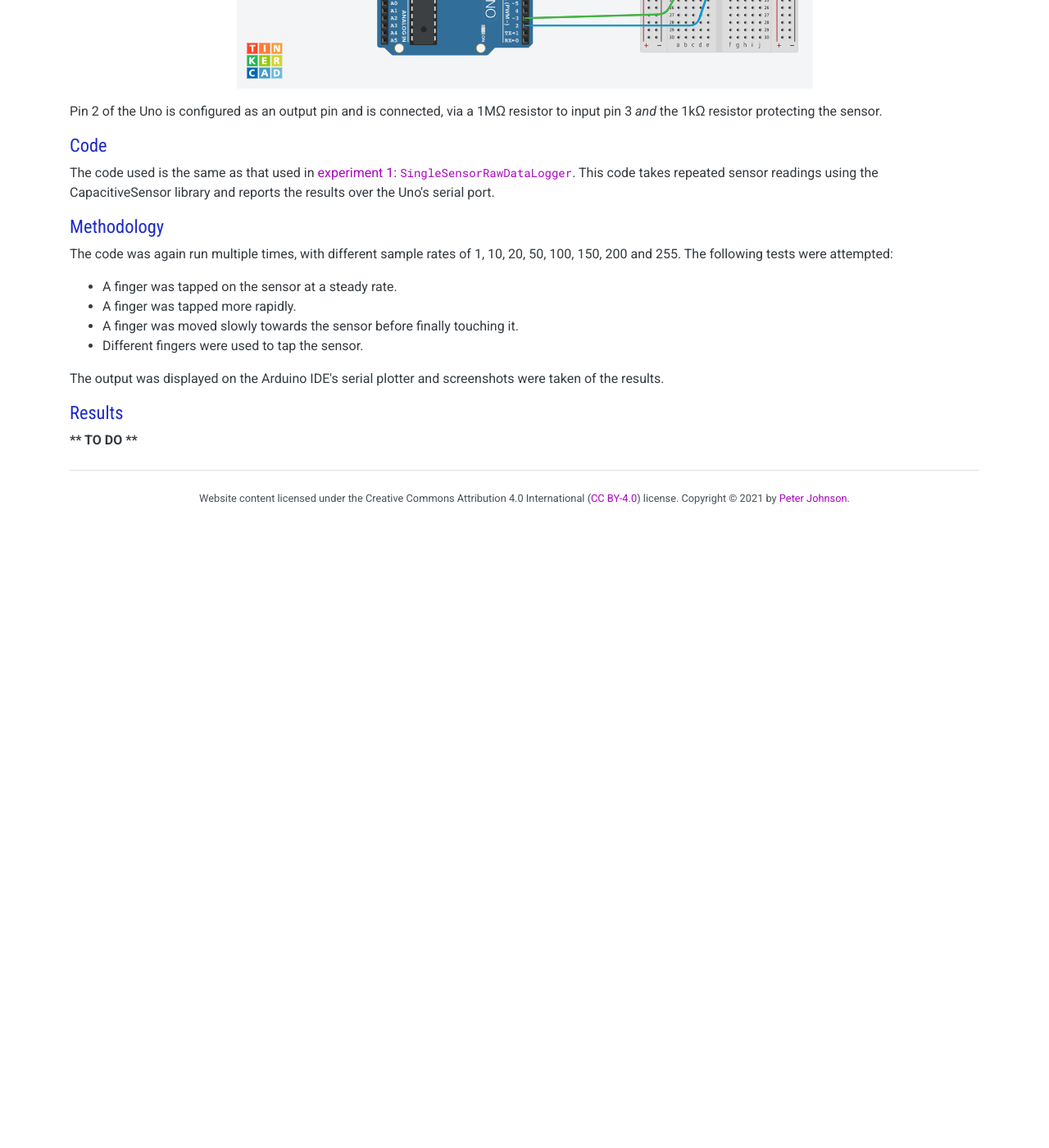
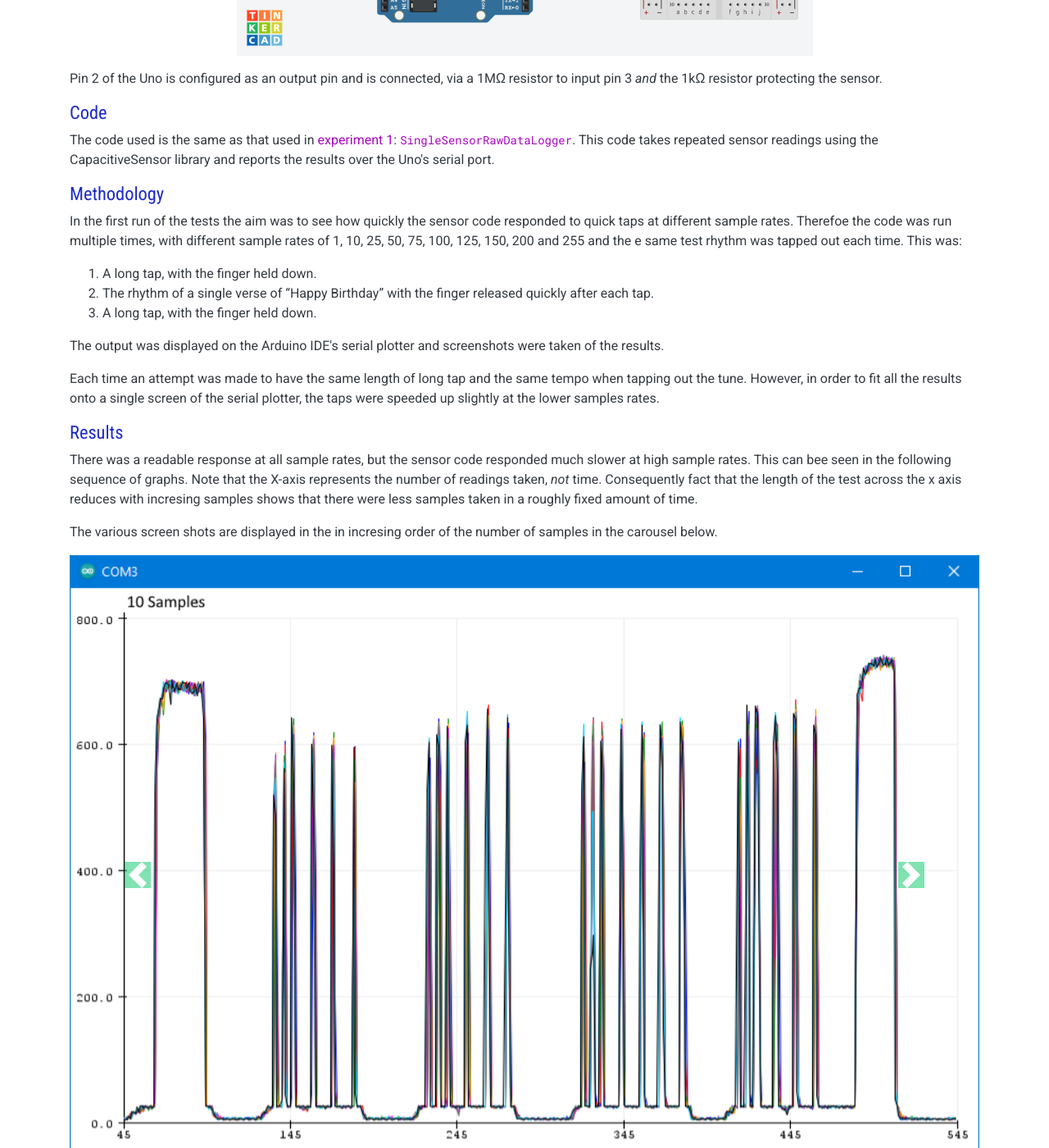
Before and after one commit to cahamo/cahamo.github.io, a Jekyll site: the page built from tongue-drum/experiment-2.html, in a window 1280 px wide and 1400 px high, scrolled down 2286 px. Shown: the whole window at 82% size. Built offline with Jekyll 4.4.1, drawn with Linux system fonts in a browser that asks for light colours; comment, search, counter and statistics services are not loaded; before the commit the page ends 2919 px from its top, so only the background shows below that; some of the changed text lies outside the part shown.

Commit message:
Update tongue-drum/experiment-2.html
Updated methodology and added results.
Added 10 new image files for display in results carousel

```diff
--- a/tongue-drum/experiment-2.html
+++ b/tongue-drum/experiment-2.html
@@ -13,8 +13,6 @@ layout: default
 
 <p><img class="img-fluid mx-auto d-block" src="/assets/img/projects/tongue-drum/exp-2/tin-foil-sensor_480x353.png" width="480" height="353" alt="Photo of tin foil sensor with attached wire."></p>
 
-<p class="text-center"><b><a href="./">Back to main project page</a></b></p>
-
 <h2>Circuit</h2>
 
 <p>The circuit used in <a href="./experiment-1.html">experiment 1</a> was adapted slightly for this sensor. The only change was that a 1k&ohm; resistor was placed in series with the sensor. This was done to minimise the risk to the micro-processor from any static discharge from a finger through the tin foil.</p>
@@ -22,7 +20,6 @@ layout: default
 <p><img class="img-fluid mx-auto d-block" src="/assets/img/projects/tongue-drum/exp-2/circuit_800x313.jpg" width="800" height="313" alt="Photograph of circuit showing the Uno, breadboard and sensor with all wiring"></p>
 
 <p>The circuit was as follows:</p>
-
 
 <p><img class="img-fluid mx-auto d-block" src="/assets/img/projects/tongue-drum/exp-2/test-circuit-diagram_680x280.png" width="680" height="280" alt="Circuit schematic"></p>
 
@@ -38,17 +35,77 @@ layout: default
 
 <h2>Methodology</h2>
 
-<p>The code was again run multiple times, with different sample rates of 1, 10, 20, 50, 100, 150, 200 and 255. The following tests were attempted:</p>
+<p>In the first run of the tests the aim was to see how quickly the sensor code responded to quick taps at different sample rates. Therefoe the code was run multiple times, with different sample rates of 1, 10, 25, 50, 75, 100, 125, 150, 200 and 255 and the e same test rhythm was tapped out each time. This was:</p>
 
-<ul>
-    <li>A finger was tapped on the sensor at a steady rate.</li>
-    <li>A finger was tapped more rapidly.</li>
-    <li>A finger was moved slowly towards the sensor before finally touching it.</li>
-    <li>Different fingers were used to tap the sensor.</li>
-</ul>
+<ol>
+    <li>A long tap, with the finger held down.</li>
+    <li>The rhythm of a single verse of &ldquo;Happy Birthday&rdquo; with the finger released quickly after each tap.</li>
+    <li>A long tap, with the finger held down.</li>
+</ol>
 
 <p>The output was displayed on the Arduino IDE's serial plotter and screenshots were taken of the results.</p>
 
+<p>Each time an attempt was made to have the same length of long tap and the same tempo when tapping out the tune. However, in order to fit all the results onto a single screen of the serial plotter, the taps were speeded up slightly at the lower samples rates.</p>
+
 <h2>Results</h2>
 
-<p><strong>** TO DO **</strong></p>
+<p>There was a readable response at all sample rates, but the sensor code responded much slower at high sample rates. This can bee seen in the following sequence of graphs. Note that the X-axis represents the number of readings taken, <em>not</em> time. Consequently fact that the length of the test across the x axis reduces with incresing samples shows that there were less samples taken in a roughly fixed amount of time.</p>
+
+<p>The various screen shots are displayed in the in incresing order of the number of samples in the carousel below.</p>
+
+<div id="carouselIndicators" class="carousel slide mb-3" data-ride="carousel">
+    <ol class="carousel-indicators">
+      <li data-target="#carouselIndicators" data-slide-to="0" class="active"></li>
+      <li data-target="#carouselIndicators" data-slide-to="1"></li>
+      <li data-target="#carouselIndicators" data-slide-to="2"></li>
+      <li data-target="#carouselIndicators" data-slide-to="3"></li>
+      <li data-target="#carouselIndicators" data-slide-to="4"></li>
+      <li data-target="#carouselIndicators" data-slide-to="5"></li>
+      <li data-target="#carouselIndicators" data-slide-to="6"></li>
+      <li data-target="#carouselIndicators" data-slide-to="7"></li>
+      <li data-target="#carouselIndicators" data-slide-to="8"></li>
+      <li data-target="#carouselIndicators" data-slide-to="9"></li>
+    </ol>
+    <div class="carousel-inner">
+      <div class="carousel-item active">
+        <img class="d-block w-100" src="/assets/img/projects/tongue-drum/exp-2/tin-foil-samples-1.png" alt="Plot of sensor readings using 1 sample">
+      </div>
+      <div class="carousel-item">
+        <img class="d-block w-100" src="/assets/img/projects/tongue-drum/exp-2/tin-foil-samples-10.png" alt="Plot of sensor readings using 10 samples">
+      </div>
+      <div class="carousel-item">
+        <img class="d-block w-100" src="/assets/img/projects/tongue-drum/exp-2/tin-foil-samples-25.png" alt="Plot of sensor readings using 25 samples">
+      </div>
+      <div class="carousel-item">
+        <img class="d-block w-100" src="/assets/img/projects/tongue-drum/exp-2/tin-foil-samples-50.png" alt="Plot of sensor readings using 50 samples">
+      </div>
+      <div class="carousel-item">
+        <img class="d-block w-100" src="/assets/img/projects/tongue-drum/exp-2/tin-foil-samples-75.png" alt="Plot of sensor readings using 75 samples">
+      </div>
+      <div class="carousel-item">
+        <img class="d-block w-100" src="/assets/img/projects/tongue-drum/exp-2/tin-foil-samples-100.png" alt="Plot of sensor readings using 100 samples">
+      </div>
+      <div class="carousel-item">
+        <img class="d-block w-100" src="/assets/img/projects/tongue-drum/exp-2/tin-foil-samples-125.png" alt="Plot of sensor readings using 125 samples">
+      </div>
+      <div class="carousel-item">
+        <img class="d-block w-100" src="/assets/img/projects/tongue-drum/exp-2/tin-foil-samples-150.png" alt="Plot of sensor readings using 150 samples">
+      </div>
+      <div class="carousel-item">
+        <img class="d-block w-100" src="/assets/img/projects/tongue-drum/exp-2/tin-foil-samples-200.png" alt="Plot of sensor readings using 200 samples">
+      </div>
+      <div class="carousel-item">
+        <img class="d-block w-100" src="/assets/img/projects/tongue-drum/exp-2/tin-foil-samples-255.png" alt="Plot of sensor readings using 255 samples">
+      </div>
+     <a class="carousel-control-prev" href="#carouselIndicators" role="button" data-slide="prev">
+      <span class="carousel-control-prev-icon" aria-hidden="true"></span>
+      <span class="sr-only">Previous</span>
+    </a>
+    <a class="carousel-control-next" href="#carouselIndicators" role="button" data-slide="next">
+      <span class="carousel-control-next-icon" aria-hidden="true"></span>
+      <span class="sr-only">Next</span>
+    </a>
+  </div>
+</div>
+
+<p class="text-center"><b><a href="./">Back to main project page</a></b></p>
```
Also changed, not shown: assets/img/projects/tongue-drum/exp-2/tin-foil-samples-1.png (added), assets/img/projects/tongue-drum/exp-2/tin-foil-samples-10.png (added), assets/img/projects/tongue-drum/exp-2/tin-foil-samples-100.png (added), assets/img/projects/tongue-drum/exp-2/tin-foil-samples-125.png (added), assets/img/projects/tongue-drum/exp-2/tin-foil-samples-150.png (added), assets/img/projects/tongue-drum/exp-2/tin-foil-samples-200.png (added), assets/img/projects/tongue-drum/exp-2/tin-foil-samples-25.png (added), assets/img/projects/tongue-drum/exp-2/tin-foil-samples-255.png (added), assets/img/projects/tongue-drum/exp-2/tin-foil-samples-50.png (added), assets/img/projects/tongue-drum/exp-2/tin-foil-samples-75.png (added).
